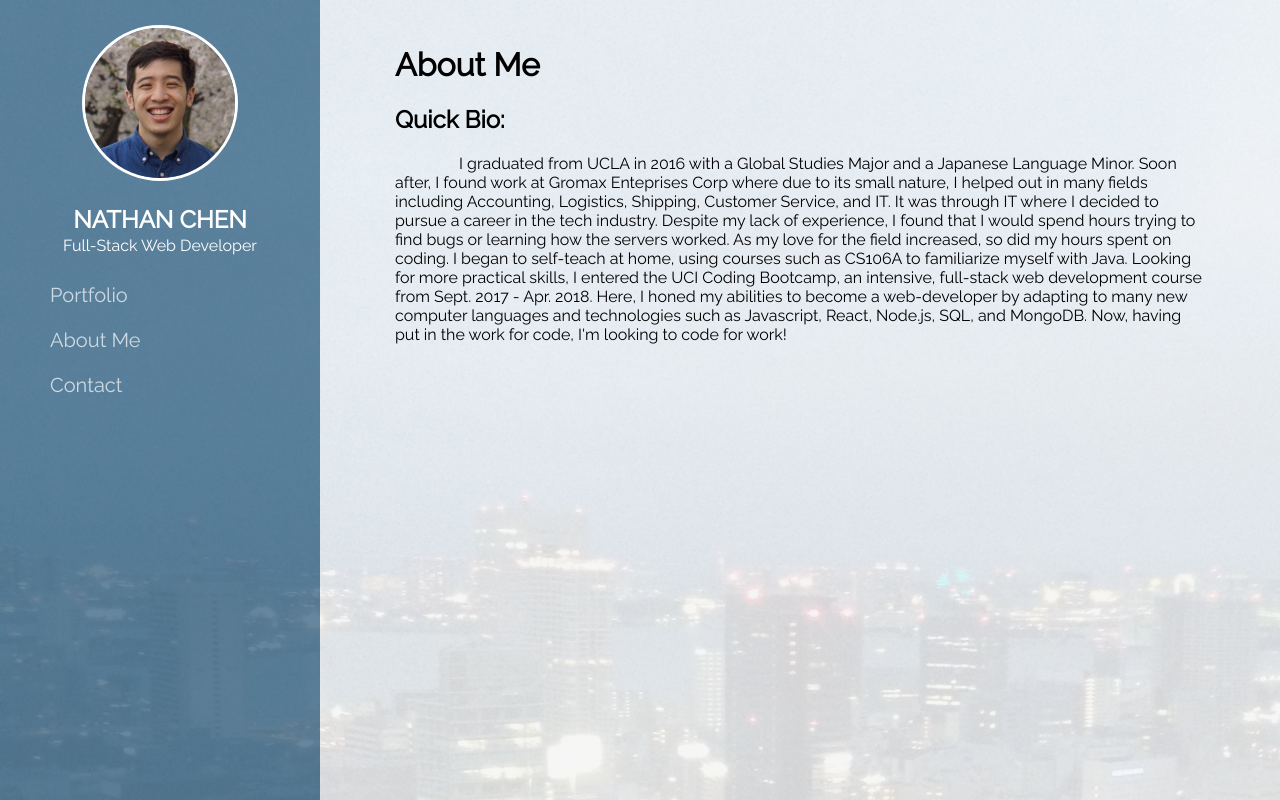
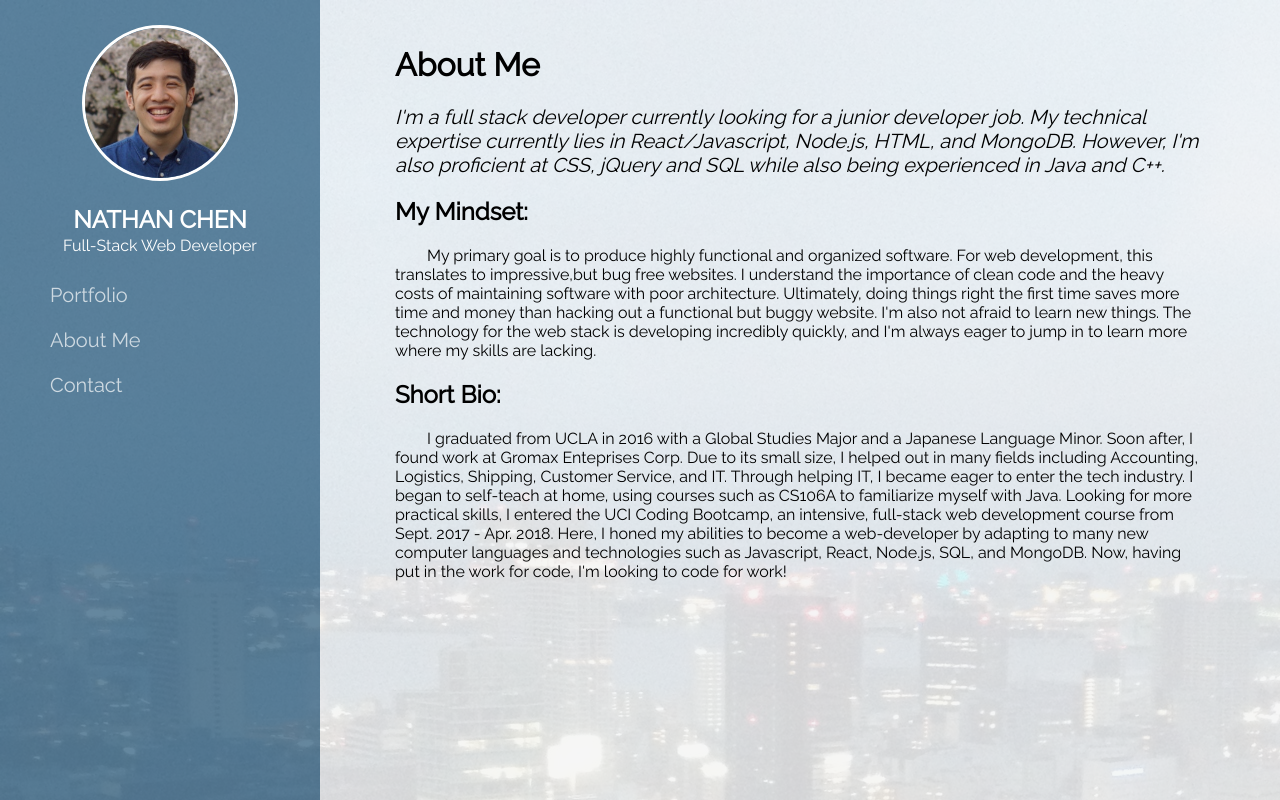
Before and after one commit to codechennerator/react-profile, a React (Create React App) app: page /about in a window 1280 px wide. Built offline with nearby package versions, Linux system fonts and the light colour scheme.

Commit message:
contact and about me page

```diff
--- a/src/pages/AboutMe/AboutMe.js
+++ b/src/pages/AboutMe/AboutMe.js
@@ -1,15 +1,30 @@
 import React, { Component } from 'react';
+import styled from 'styled-components';
+const MeMain = styled.p`
+    font-size: 20px;
+    font-weight: 500;
+    font-style: italic;
+`;
 class AboutMe extends Component{
   render(){
     return (
         <div>
             <h1>About Me</h1>
-            <h2>Quick Bio:</h2>
+            <MeMain>
+                I'm a full stack developer currently looking for a junior developer job. My technical expertise currently lies in React/Javascript, Node.js, HTML, and MongoDB. However, I'm also proficient
+                at CSS, jQuery and SQL while also being experienced in Java and C++.
+            </MeMain>
+            <h2>My Mindset:</h2>
             <p>
-                &emsp;&emsp;&emsp;&emsp;I graduated from UCLA in 2016 with a Global Studies Major and a Japanese Language Minor.
-                Soon after, I found work at Gromax Enteprises Corp where due to its small nature, I helped out in many fields including Accounting, Logistics, Shipping, Customer Service, and IT.
-                It was through IT where I decided to pursue a career in the tech industry. Despite my lack of experience, I found that I would spend hours trying to find bugs or learning
-                how the servers worked. As my love for the field increased, so did my hours spent on coding. I began to self-teach at home, using courses such as CS106A to familiarize myself with Java.
+                &emsp;&emsp;My primary goal is to produce highly functional and organized software. For web development, this translates to impressive,but bug free websites. I understand the importance
+                of clean code and the heavy costs of maintaining software with poor architecture. Ultimately, doing things right the first time saves more time and money than hacking out a functional
+                but buggy website. I'm also not afraid to learn new things. The technology for the web stack is developing incredibly quickly, and I'm always eager to jump in to learn more where my skills are lacking.
+            </p>
+            <h2>Short Bio:</h2>
+            <p>
+                &emsp;&emsp;I graduated from UCLA in 2016 with a Global Studies Major and a Japanese Language Minor.
+                Soon after, I found work at Gromax Enteprises Corp. Due to its small size, I helped out in many fields including Accounting, Logistics, Shipping, Customer Service, and IT.
+                Through helping IT, I became eager to enter the tech industry. I began to self-teach at home, using courses such as CS106A to familiarize myself with Java.
                 Looking for more practical skills, I entered the UCI Coding Bootcamp, an intensive, full-stack web development course from Sept. 2017 - Apr. 2018.
                 Here, I honed my abilities to become a web-developer by adapting to many new computer languages and technologies such as Javascript, React, Node.js, SQL, and MongoDB.
                 Now, having put in the work for code, I'm looking to code for work!
--- a/src/pages/Contact/Contact.js
+++ b/src/pages/Contact/Contact.js
@@ -11,6 +11,12 @@ const ContactWrapper = styled.div`
     grid-row-gap: 10px;
     font-size: 25px;
     align-items: start;
+    @media(max-width: 640px){
+        grid-template-columns: 1fr;
+    };
+    @media(max-width: 370px){
+       font-size: 20px;
+    };
 `;
 const ContactType = styled.p`
     margin: 0px;
```
